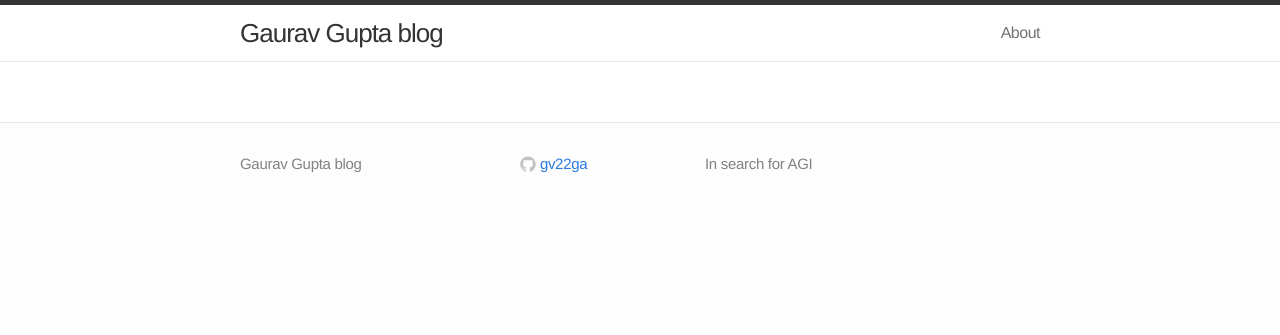
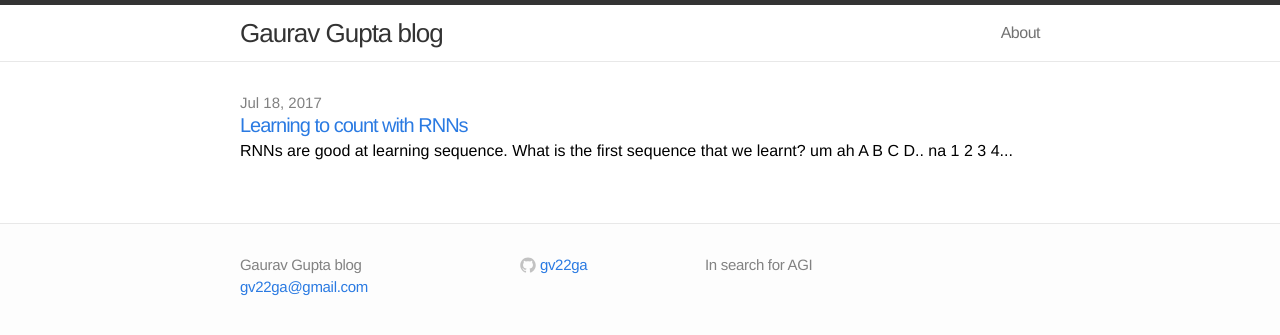
Before and after one commit to gv22ga/gv22ga.github.io, a Jekyll site: the page built from index.html, in a window 1280 px wide. Shown: the top 335 px of the page. Built offline with Jekyll 4.4.1, drawn with Linux system fonts in a browser that asks for light colours; part of the change alters nothing that is shown.

Commit message:
my first post - digit rnn

````diff
--- a/_includes/footer.html
+++ b/_includes/footer.html
@@ -7,7 +7,7 @@
     <div class="footer-col-1 column">
       <ul>
         <li>{{ site.title }}</li>
-        <!-- <li><a href="mailto:{{ site.email }}">{{ site.email }}</a></li> -->
+        <li><a href="mailto:{{ site.email }}">{{ site.email }}</a></li>
       </ul>
     </div>
 
--- /dev/null
+++ b/_posts/2017-07-18-learning-to-count-with-RNNs.markdown
@@ -0,0 +1,74 @@
+---
+layout: post
+comments: true
+title:  "Learning to count with RNNs"
+excerpt: "RNNs are good at learning sequence. What is the first sequence that we learnt? um ah A B C D.. na 1 2 3 4..."
+date:   2017-07-18 01:07:00
+---
+
+**Recurrent neural nets**. Today RNNs are doing amazing tasks. They achieve the state-of-the-art in many applications. I always wondered how they work. But now after some reading and some coding, they appear super simple. In this blog, we will implement a vanilla RNN in tensorflow and also gain some insights on its working. If you are not very sure about RNNs, [this](http://karpathy.github.io/2015/05/21/rnn-effectiveness/) is an excellent blog by Andrej Karpathy. Also [this](https://www.youtube.com/watch?v=yCC09vCHzF8) video lecture is awesome.
+
+<!--
+**What exactly are RNNs?** I strongly recommend reading this great [blog](http://karpathy.github.io/2015/05/21/rnn-effectiveness/) by Andrej Karpathy.
+-->
+
+**1,2,3,4...** I decided to build a simple recurrent net. But what do we do with it? what do we learn? RNNs are good at learning sequence. Hmmm what is one of the first sequence which a child learn? Yes! the numbers. One, two, three... . So is it possible that we teach RNN the counting from 1 to 100 and then later it learns to produce the subsequent numbers 101,102,103... . looks interesting.
+
+**How do humans approach this problem?**
+This problem is essentially the same as learning to add one to a given number. How we do this? Find `1476233999 + 1`. We start from the very right. We know `9 + 1 = 10`, so the result would end in a `0`, we pass the carry to the left digit. so again its a `9 + 1` and so on. (the answer is `1476234000` :p)
+
+**Why RNNs?** This problem can be very easily solved using a simple linear regressor `y = a*x + b` put `a=1` and `b=1` and its done! so why RNN? The working of the RNN resemble very closely to how we solve the problem. It learns 2 comes after 1, 3 after 2 and so on. It also learns to remember a carry and use it for further processing. Its really great to see how it learns all these.
+
+**The model** We will use a single layered vanilla RNN cell. Given a number, we will train it to predict the next number. In this problem we can just generate the dataset on our own and it would be free from any noise but this is not the general case. In the beginning of the blog, i wrote about training the network on 1 - 100 and then predicting the further numbers. But in practice 100 examples are too few for an RNN to learn anything good. I used a dataset of 9K training and 1K validation examples of numbers up to 10 digit long.
+<div class="imgcap">
+<img src="/assets/digit-rnn/rnn.png" height="300px">
+</div>
+We break the input number into a sequence of digit and then convert those digits to one hot encoding. Since the calculations had to start from the very right of the number, we can simply invert the input sequence and pass it to the RNN.
+
+**Code**
+is available at this github [gist](https://gist.github.com/gv22ga/e48b6868225b8ff06010a31f93319c18)
+```python
+# data placeholders
+x_batch = tf.placeholder(tf.float32, [None,T,D], name='x_batch')
+y_batch = tf.placeholder(tf.int64, [None,T], name='y_batch')
+N = tf.shape(x_batch)[0]
+
+# initial state for RNN
+hidden_state = tf.zeros([N,H], dtype=tf.float32)
+
+# weights and biases for the fully connected layer to get class scores
+W = tf.Variable(np.random.rand(H,C),dtype=tf.float32)
+b = tf.Variable(np.zeros((1,C)), dtype=tf.float32)
+
+# create a RNN cell
+cell = tf.contrib.rnn.BasicRNNCell(H)
+# run the cell over the input
+# current_state is the final hidden state of the RNN
+# states_series contains the hidden states over all the time steps
+states_series, current_state = tf.nn.dynamic_rnn(cell, x_batch, initial_state=hidden_state)
+states_series = tf.reshape(states_series, [-1, H])
+# class scores
+logits = tf.matmul(states_series, W) + b
+logits = tf.reshape(logits, [-1,T,C])
+# training loss
+losses = tf.nn.sparse_softmax_cross_entropy_with_logits(logits=logits, labels=y_batch)
+prob = tf.nn.softmax(logits)
+# predicted output
+pred = tf.argmax(prob, axis=-1, name='pred')
+# accuracy
+acc = tf.contrib.metrics.accuracy(pred, y_batch)
+
+total_loss = tf.reduce_mean(losses)
+train_step = tf.train.AdagradOptimizer(1).minimize(total_loss)
+```
+**Result** Our network reach **100% accuracy** on both training and validation set after 3-4 epochs. The model was trained with numbers up to 10 digit long. But i have randomly tested it with numbers up to 20 digit long, and it worked perfectly well. so i guess we achieved our target :-)
+
+**Is it 100% accurate?** No. It works fine for numbers up to 23-25 digit long. But we can't be sure after that. More specifically it fails when the number contains over 25 '9's at the end. In that case it has to pass the carry continuously for over 25 positions. But the network do not remember carry for this longer and eventually fails.
+
+Why the RNN fails to remember carry? I don't have a good answer here. May be this is because of vanishing activations. The network gets the same input again and again and is multiplied by the same weight matrices. So repeated multiplication of same matrix could have resulted in some damping effect on the value of carry. Let me know what do you think about this in the comments.
+
+**Observations**
+I tried LSTMs on this one but they give similar results. I also experimented with location and content based attention mechanisms but they don't give good results. These approach work good for sequences in the training length but fail there after. Also they suffer from the same carry problem.
+
+**Conclusions**
+RNNs are very simple yet very powerful models. I think that RNNs augmented with some fancy external memory architecture could yield amazing results. In search for that one.
````
Also changed, not shown: assets/digit-rnn/rnn.png (added).
